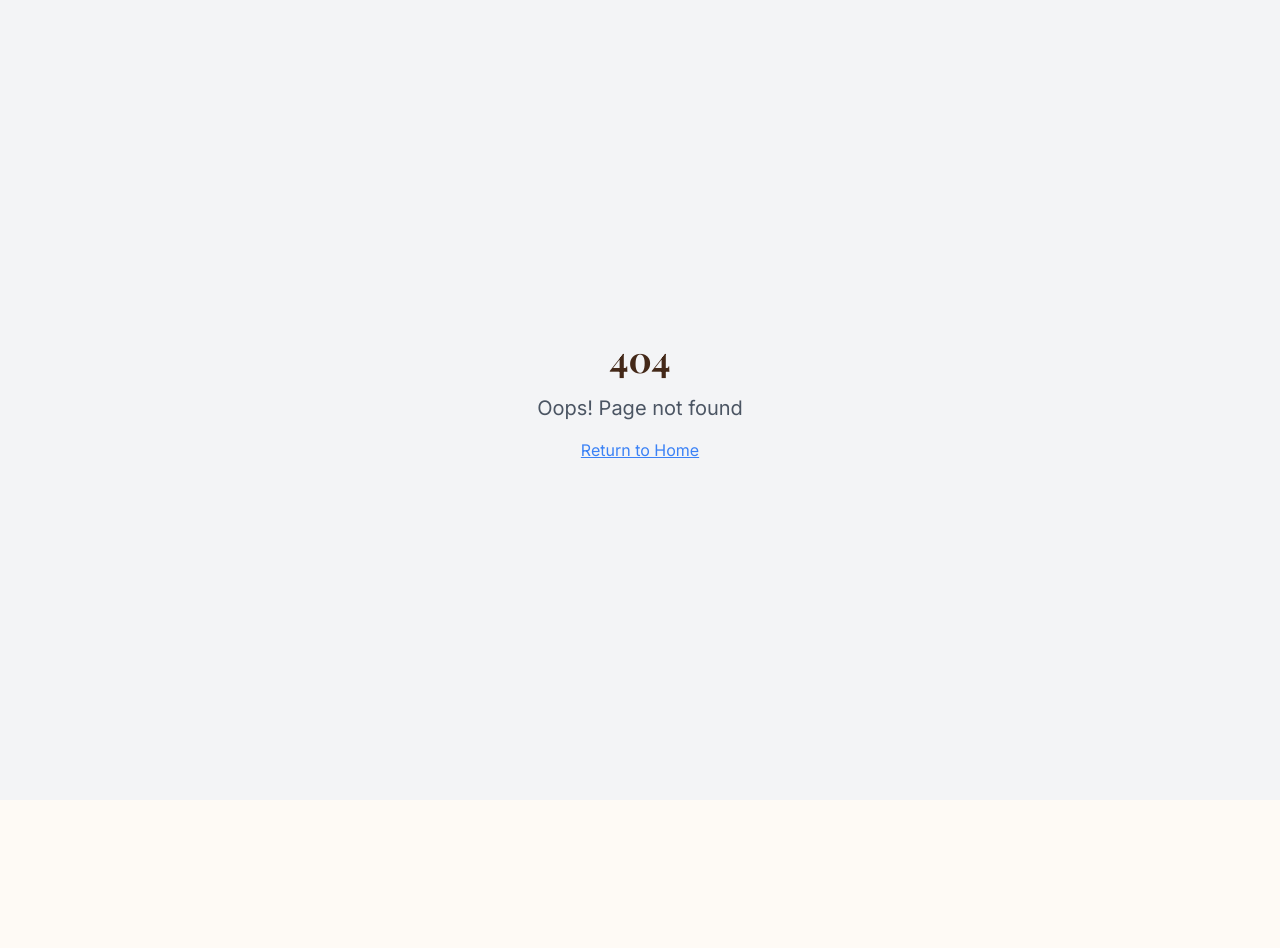
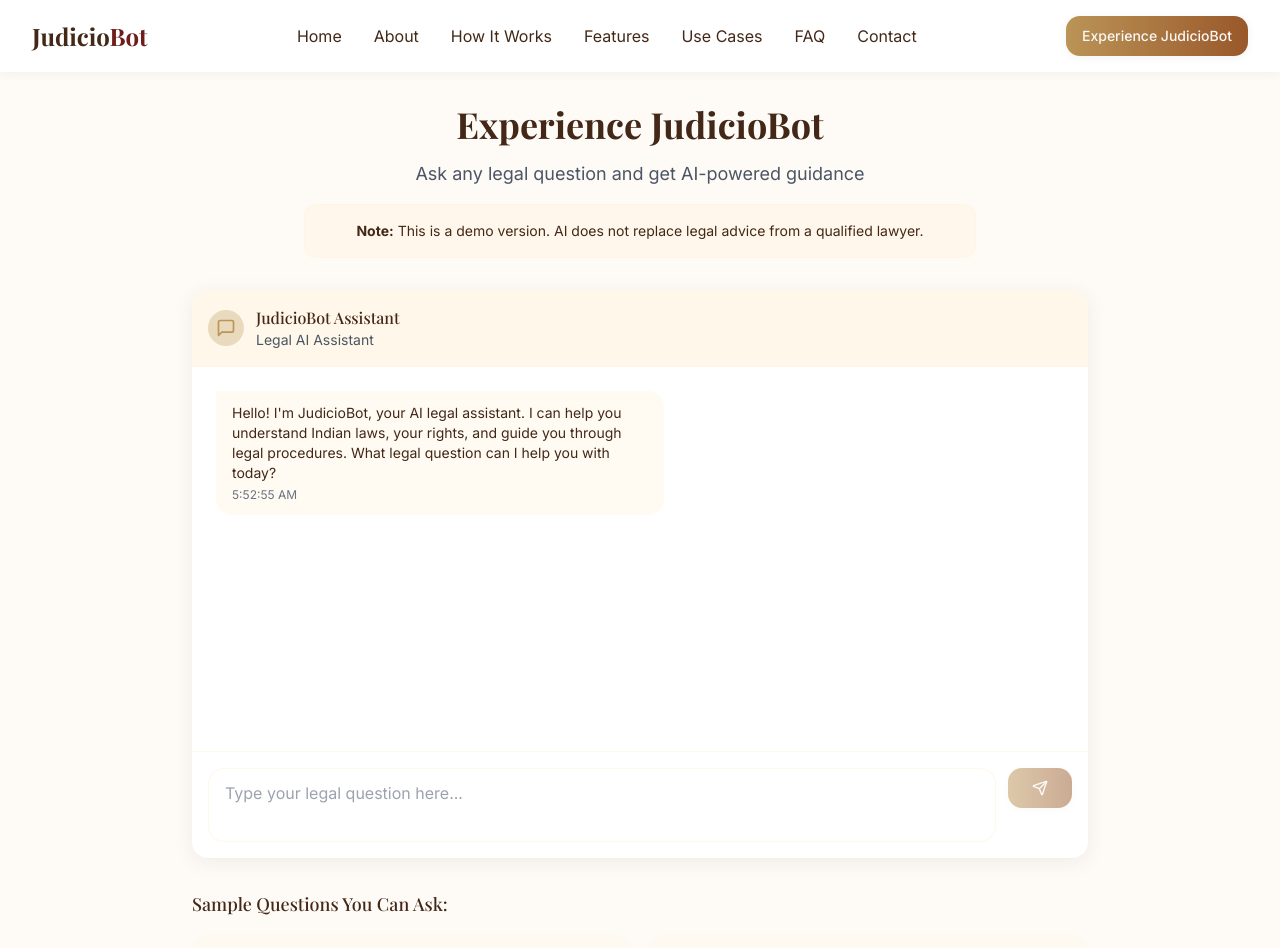
Before and after one commit to dugurumeghana/judicio-pastel-justice, a React (Vite) app: page /experience in a window 1280 px wide. Before the commit this address had no page. Shown: the top 948 px of the page. Before the commit the page ends 800 px from the top, so only its background shows below. Built offline with nearby package versions, Linux system fonts and the light colour scheme.

Commit message:
feat: Implement final website changes
- Made hero text static.
- Removed "For Students & Professionals" and database sections.
- Added "Experience JudicioBot" page.
- Adjusted background color.
- Ensured mission statement remains.

```diff
--- a/src/App.tsx
+++ b/src/App.tsx
@@ -1,9 +1,11 @@
+
 import { Toaster } from "@/components/ui/toaster";
 import { Toaster as Sonner } from "@/components/ui/sonner";
 import { TooltipProvider } from "@/components/ui/tooltip";
 import { QueryClient, QueryClientProvider } from "@tanstack/react-query";
 import { BrowserRouter, Routes, Route } from "react-router-dom";
 import Index from "./pages/Index";
+import ExperienceJudicioBot from "./pages/ExperienceJudicioBot";
 import NotFound from "./pages/NotFound";
 
 const queryClient = new QueryClient();
@@ -16,6 +18,7 @@ const App = () => (
       <BrowserRouter>
         <Routes>
           <Route path="/" element={<Index />} />
+          <Route path="/experience" element={<ExperienceJudicioBot />} />
           {/* ADD ALL CUSTOM ROUTES ABOVE THE CATCH-ALL "*" ROUTE */}
           <Route path="*" element={<NotFound />} />
         </Routes>
--- a/src/components/HeroSection.tsx
+++ b/src/components/HeroSection.tsx
@@ -2,6 +2,7 @@
 import React from 'react';
 import { Button } from "@/components/ui/button";
 import { ArrowRight } from 'lucide-react';
+import { Link } from 'react-router-dom';
 
 const HeroSection = () => {
   return (
@@ -15,19 +16,26 @@ const HeroSection = () => {
             <p className="text-lg md:text-xl text-gray-600 mb-8">
               JudicioBot makes legal awareness accessible to everyone with AI-powered assistance. Get insights on laws, rights, and actions tailored to your situation.
             </p>
+            <div className="bg-judicio-beige/40 border border-judicio-beige/60 p-6 rounded-xl mb-8">
+              <p className="text-xl font-playfair italic text-judicio-text text-center">
+                "Empowering Justice Through Awareness"
+              </p>
+            </div>
             <div className="flex flex-col sm:flex-row gap-4">
-              <Button className="gradient-btn">
-                Try JudicioBot Free
-                <ArrowRight className="ml-2 h-4 w-4" />
-              </Button>
+              <Link to="/experience">
+                <Button className="gradient-btn">
+                  Try JudicioBot Free
+                  <ArrowRight className="ml-2 h-4 w-4" />
+                </Button>
+              </Link>
               <Button variant="outline" className="border-judicio-mutedGold text-judicio-text hover:bg-judicio-mutedGold/10">
                 Learn More
               </Button>
             </div>
           </div>
 
-          <div className="relative animate-float">
-            <div className="absolute -inset-1 bg-gradient-to-r from-judicio-mutedGold to-judicio-rustyOrange rounded-2xl blur opacity-30"></div>
+          <div className="relative">
+            <div className="absolute -inset-1 bg-gradient-to-r from-judicio-mutedGold to-judicio-rustyOrange rounded-2xl blur opacity-20"></div>
             <div className="relative bg-white rounded-2xl shadow-soft overflow-hidden">
               <div className="bg-judicio-beige/70 p-4">
                 <div className="flex items-center space-x-2">
@@ -57,6 +65,7 @@ const HeroSection = () => {
                     type="text"
                     placeholder="Type your legal question..."
                     className="flex-1 py-2 px-4 focus:outline-none text-sm"
+                    readOnly
                   />
                   <button className="bg-gradient-gold-orange text-white p-2 rounded-full mr-1">
                     <svg xmlns="http://www.w3.org/2000/svg" className="h-5 w-5" viewBox="0 0 24 24" fill="none" stroke="currentColor" strokeWidth="2" strokeLinecap="round" strokeLinejoin="round">
@@ -72,8 +81,8 @@ const HeroSection = () => {
       </div>
 
       {/* Decorative elements */}
-      <div className="absolute top-1/3 -left-12 h-40 w-40 rounded-full bg-judicio-rustyOrange/20 blur-3xl opacity-40"></div>
-      <div className="absolute bottom-1/4 right-0 h-60 w-60 rounded-full bg-judicio-mutedGold/30 blur-3xl opacity-20"></div>
+      <div className="absolute top-1/3 -left-12 h-40 w-40 rounded-full bg-judicio-rustyOrange/15 blur-3xl opacity-40"></div>
+      <div className="absolute bottom-1/4 right-0 h-60 w-60 rounded-full bg-judicio-mutedGold/20 blur-3xl opacity-20"></div>
     </section>
   );
 };
--- a/src/components/Navbar.tsx
+++ b/src/components/Navbar.tsx
@@ -2,6 +2,7 @@
 import React, { useState } from 'react';
 import { Button } from "@/components/ui/button";
 import { Menu, X } from 'lucide-react';
+import { Link } from 'react-router-dom';
 
 const Navbar = () => {
   const [isOpen, setIsOpen] = useState(false);
@@ -11,29 +12,30 @@ const Navbar = () => {
   };
 
   return (
-    <header className="bg-white/90 backdrop-blur-sm sticky top-0 z-50 shadow-sm">
+    <header className="bg-white/95 backdrop-blur-sm sticky top-0 z-50 shadow-gentle">
       <div className="max-w-7xl mx-auto px-4 sm:px-6 lg:px-8">
         <div className="flex justify-between items-center py-4">
           <div className="flex-shrink-0">
-            <a href="#" className="flex items-center">
+            <Link to="/" className="flex items-center">
               <span className="text-2xl font-bold text-judicio-text font-playfair">Judicio<span className="text-judicio-deepRed">Bot</span></span>
-            </a>
+            </Link>
           </div>
 
           {/* Desktop menu */}
           <nav className="hidden md:flex space-x-8">
-            <a href="#" className="text-judicio-text hover:text-judicio-deepRed transition-colors">Home</a>
+            <Link to="/" className="text-judicio-text hover:text-judicio-deepRed transition-colors">Home</Link>
             <a href="#about" className="text-judicio-text hover:text-judicio-deepRed transition-colors">About</a>
             <a href="#how-it-works" className="text-judicio-text hover:text-judicio-deepRed transition-colors">How It Works</a>
             <a href="#features" className="text-judicio-text hover:text-judicio-deepRed transition-colors">Features</a>
             <a href="#use-cases" className="text-judicio-text hover:text-judicio-deepRed transition-colors">Use Cases</a>
-            <a href="#for-students" className="text-judicio-text hover:text-judicio-deepRed transition-colors">For Students</a>
             <a href="#faq" className="text-judicio-text hover:text-judicio-deepRed transition-colors">FAQ</a>
             <a href="#contact" className="text-judicio-text hover:text-judicio-deepRed transition-colors">Contact</a>
           </nav>
 
           <div className="hidden md:flex">
-            <Button className="gradient-btn">Try Demo</Button>
+            <Link to="/experience">
+              <Button className="gradient-btn">Experience JudicioBot</Button>
+            </Link>
           </div>
 
           {/* Mobile menu button */}
@@ -52,15 +54,16 @@ const Navbar = () => {
         {isOpen && (
           <div className="md:hidden py-4">
             <div className="flex flex-col space-y-4 pb-4">
-              <a href="#" className="text-judicio-text hover:text-judicio-deepRed transition-colors" onClick={toggleMenu}>Home</a>
+              <Link to="/" className="text-judicio-text hover:text-judicio-deepRed transition-colors" onClick={toggleMenu}>Home</Link>
               <a href="#about" className="text-judicio-text hover:text-judicio-deepRed transition-colors" onClick={toggleMenu}>About</a>
               <a href="#how-it-works" className="text-judicio-text hover:text-judicio-deepRed transition-colors" onClick={toggleMenu}>How It Works</a>
               <a href="#features" className="text-judicio-text hover:text-judicio-deepRed transition-colors" onClick={toggleMenu}>Features</a>
               <a href="#use-cases" className="text-judicio-text hover:text-judicio-deepRed transition-colors" onClick={toggleMenu}>Use Cases</a>
-              <a href="#for-students" className="text-judicio-text hover:text-judicio-deepRed transition-colors" onClick={toggleMenu}>For Students</a>
               <a href="#faq" className="text-judicio-text hover:text-judicio-deepRed transition-colors" onClick={toggleMenu}>FAQ</a>
               <a href="#contact" className="text-judicio-text hover:text-judicio-deepRed transition-colors" onClick={toggleMenu}>Contact</a>
-              <Button className="gradient-btn w-full">Try Demo</Button>
+              <Link to="/experience" onClick={toggleMenu}>
+                <Button className="gradient-btn w-full">Experience JudicioBot</Button>
+              </Link>
             </div>
           </div>
         )}
--- a/src/index.css
+++ b/src/index.css
@@ -7,7 +7,7 @@
 
 @layer base {
   :root {
-    --background: 44 20% 98%;
+    --background: 44 30% 97%;
     --foreground: 28 44% 15%;
 
     --card: 0 0% 100%;
@@ -17,33 +17,33 @@
     --popover-foreground: 28 44% 15%;
 
     --primary: 28 44% 15%;
-    --primary-foreground: 44 20% 98%;
+    --primary-foreground: 44 30% 97%;
 
-    --secondary: 44 50% 90%;
+    --secondary: 44 60% 95%;
     --secondary-foreground: 28 44% 15%;
 
-    --muted: 44 50% 90%;
+    --muted: 44 60% 95%;
     --muted-foreground: 25 15% 45%;
 
-    --accent: 44 50% 90%;
+    --accent: 44 60% 95%;
     --accent-foreground: 28 44% 15%;
 
     --destructive: 8 82% 27%;
-    --destructive-foreground: 44 20% 98%;
+    --destructive-foreground: 44 30% 97%;
 
-    --border: 44 30% 85%;
-    --input: 44 30% 85%;
+    --border: 44 40% 90%;
+    --input: 44 40% 90%;
     --ring: 28 44% 15%;
 
     --radius: 1rem;
 
-    --sidebar-background: 44 20% 98%;
+    --sidebar-background: 44 30% 97%;
     --sidebar-foreground: 28 30% 25%;
     --sidebar-primary: 28 44% 15%;
-    --sidebar-primary-foreground: 44 20% 98%;
-    --sidebar-accent: 44 40% 92%;
+    --sidebar-primary-foreground: 44 30% 97%;
+    --sidebar-accent: 44 50% 94%;
     --sidebar-accent-foreground: 28 44% 15%;
-    --sidebar-border: 44 25% 88%;
+    --sidebar-border: 44 35% 92%;
     --sidebar-ring: 25 35% 50%;
   }
 
@@ -62,7 +62,7 @@
 
 @layer components {
   .gradient-btn {
-    @apply bg-gradient-gold-orange text-white font-medium py-3 px-6 rounded-full shadow-soft transition-all hover:shadow-md hover:scale-105;
+    @apply bg-gradient-gold-orange text-white font-medium py-3 px-6 rounded-full shadow-gentle transition-all hover:shadow-soft hover:scale-105;
   }
 
   .section-container {
@@ -78,6 +78,6 @@
   }
 
   .card {
-    @apply bg-white rounded-2xl shadow-soft p-6 transition-all hover:shadow-md;
+    @apply bg-white rounded-2xl shadow-gentle p-6 transition-all hover:shadow-soft;
   }
 }
--- /dev/null
+++ b/src/pages/ExperienceJudicioBot.tsx
@@ -0,0 +1,167 @@
+
+import React, { useState } from 'react';
+import Navbar from '@/components/Navbar';
+import Footer from '@/components/Footer';
+import { Button } from "@/components/ui/button";
+import { Send, MessageSquare } from 'lucide-react';
+
+interface Message {
+  id: number;
+  text: string;
+  isUser: boolean;
+  timestamp: Date;
+}
+
+const ExperienceJudicioBot = () => {
+  const [messages, setMessages] = useState<Message[]>([
+    {
+      id: 1,
+      text: "Hello! I'm JudicioBot, your AI legal assistant. I can help you understand Indian laws, your rights, and guide you through legal procedures. What legal question can I help you with today?",
+      isUser: false,
+      timestamp: new Date()
+    }
+  ]);
+  const [inputText, setInputText] = useState('');
+
+  const handleSendMessage = () => {
+    if (inputText.trim()) {
+      const newUserMessage: Message = {
+        id: messages.length + 1,
+        text: inputText,
+        isUser: true,
+        timestamp: new Date()
+      };
+
+      const botResponse: Message = {
+        id: messages.length + 2,
+        text: "Thank you for your question. This is a demo version of JudicioBot. In the full version, I would analyze your query and provide relevant legal information, applicable laws, and guidance on next steps. Please consult with a qualified lawyer for specific legal advice.",
+        isUser: false,
+        timestamp: new Date()
+      };
+
+      setMessages([...messages, newUserMessage, botResponse]);
+      setInputText('');
+    }
+  };
+
+  const handleKeyPress = (e: React.KeyboardEvent) => {
+    if (e.key === 'Enter' && !e.shiftKey) {
+      e.preventDefault();
+      handleSendMessage();
+    }
+  };
+
+  return (
+    <div className="min-h-screen flex flex-col bg-judicio-background">
+      <Navbar />
+
+      <main className="flex-1 container mx-auto px-4 py-8">
+        <div className="max-w-4xl mx-auto">
+          {/* Header */}
+          <div className="text-center mb-8">
+            <h1 className="text-3xl md:text-4xl font-bold font-playfair text-judicio-text mb-4">
+              Experience JudicioBot
+            </h1>
+            <p className="text-lg text-gray-600 mb-4">
+              Ask any legal question and get AI-powered guidance
+            </p>
+            <div className="bg-judicio-beige/50 border border-judicio-beige/60 p-4 rounded-xl max-w-2xl mx-auto">
+              <p className="text-sm text-judicio-text">
+                <strong>Note:</strong> This is a demo version. AI does not replace legal advice from a qualified lawyer.
+              </p>
+            </div>
+          </div>
+
+          {/* Chat Container */}
+          <div className="bg-white rounded-2xl shadow-soft overflow-hidden">
+            {/* Chat Header */}
+            <div className="bg-judicio-beige/70 p-4 border-b border-judicio-beige/60">
+              <div className="flex items-center space-x-3">
+                <div className="bg-judicio-mutedGold/30 p-2 rounded-full">
+                  <MessageSquare className="h-5 w-5 text-judicio-mutedGold" />
+                </div>
+                <div>
+                  <h3 className="font-medium text-judicio-text">JudicioBot Assistant</h3>
+                  <p className="text-sm text-gray-600">Legal AI Assistant</p>
+                </div>
+              </div>
+            </div>
+
+            {/* Messages Area */}
+            <div className="h-96 overflow-y-auto p-6 space-y-4">
+              {messages.map((message) => (
+                <div
+                  key={message.id}
+                  className={`flex ${message.isUser ? 'justify-end' : 'justify-start'}`}
+                >
+                  <div
+                    className={`max-w-xs lg:max-w-md px-4 py-3 rounded-lg ${
+                      message.isUser
+                        ? 'bg-judicio-mutedGold/20 text-judicio-text rounded-tr-none'
+                        : 'bg-judicio-beige/40 text-judicio-text rounded-tl-none'
+                    }`}
+                  >
+                    <p className="text-sm">{message.text}</p>
+                    <p className="text-xs text-gray-500 mt-1">
+                      {message.timestamp.toLocaleTimeString()}
+                    </p>
+                  </div>
+                </div>
+              ))}
+            </div>
+
+            {/* Input Area */}
+            <div className="p-4 border-t border-judicio-beige/60">
+              <div className="flex space-x-3">
+                <textarea
+                  value={inputText}
+                  onChange={(e) => setInputText(e.target.value)}
+                  onKeyPress={handleKeyPress}
+                  placeholder="Type your legal question here..."
+                  className="flex-1 resize-none border border-judicio-beige/60 rounded-lg px-4 py-3 focus:outline-none focus:ring-2 focus:ring-judicio-mutedGold/50 focus:border-judicio-mutedGold"
+                  rows={2}
+                />
+                <Button
+                  onClick={handleSendMessage}
+                  className="gradient-btn px-6"
+                  disabled={!inputText.trim()}
+                >
+                  <Send className="h-4 w-4" />
+                </Button>
+              </div>
+            </div>
+          </div>
+
+          {/* Sample Questions */}
+          <div className="mt-8">
+            <h3 className="text-lg font-medium text-judicio-text mb-4">
+              Sample Questions You Can Ask:
+            </h3>
+            <div className="grid grid-cols-1 md:grid-cols-2 gap-4">
+              {[
+                "What are my rights as a tenant in India?",
+                "How do I file a consumer complaint?",
+                "What is the POSH Act and how does it protect me?",
+                "What should I do if I'm a victim of cybercrime?",
+                "How can I register a police complaint?",
+                "What are the procedures for filing a divorce?"
+              ].map((question, index) => (
+                <button
+                  key={index}
+                  onClick={() => setInputText(question)}
+                  className="text-left p-3 bg-judicio-beige/30 hover:bg-judicio-beige/50 rounded-lg transition-colors text-sm text-judicio-text"
+                >
+                  {question}
+                </button>
+              ))}
+            </div>
+          </div>
+        </div>
+      </main>
+
+      <Footer />
+    </div>
+  );
+};
+
+export default ExperienceJudicioBot;
--- a/src/pages/Index.tsx
+++ b/src/pages/Index.tsx
@@ -6,7 +6,6 @@ import AboutSection from '@/components/AboutSection';
 import HowItWorksSection from '@/components/HowItWorksSection';
 import FeaturesSection from '@/components/FeaturesSection';
 import UseCasesSection from '@/components/UseCasesSection';
-import ForStudentsSection from '@/components/ForStudentsSection';
 import FaqSection from '@/components/FaqSection';
 import ContactSection from '@/components/ContactSection';
 import ChatbotDemoSection from '@/components/ChatbotDemoSection';
@@ -22,7 +21,6 @@ const Index = () => {
         <HowItWorksSection />
         <FeaturesSection />
         <UseCasesSection />
-        <ForStudentsSection />
         <ChatbotDemoSection />
         <FaqSection />
         <ContactSection />
--- a/tailwind.config.ts
+++ b/tailwind.config.ts
@@ -65,12 +65,12 @@ export default {
 				},
 				// JudicioBot warm earthy colors
 				judicio: {
-					beige: '#FFE6A7',        // Warm pastel beige background
+					beige: '#FFF4E0',        // Much lighter warm beige background
 					deepRed: '#6F1D1B',      // Bold grounding highlight
 					mutedGold: '#BB9457',    // Warm soft tone for buttons
 					darkBrown: '#432818',    // Rich color for typography
 					rustyOrange: '#99582A',  // Secondary highlight/accent
-					background: '#FEFAF5',   // Slightly lighter background
+					background: '#FEFBF7',   // Very light cream background
 					text: '#432818',         // Primary text color
 				},
 			},
@@ -96,22 +96,18 @@ export default {
 					'0%': { opacity: '0', transform: 'translateY(10px)' },
 					'100%': { opacity: '1', transform: 'translateY(0)' },
 				},
-				'float': {
-					'0%, 100%': { transform: 'translateY(0)' },
-					'50%': { transform: 'translateY(-10px)' },
-				},
 			},
 			animation: {
 				'accordion-down': 'accordion-down 0.2s ease-out',
 				'accordion-up': 'accordion-up 0.2s ease-out',
 				'fade-in': 'fade-in 0.5s ease-out',
-				'float': 'float 4s ease-in-out infinite',
 			},
 			backgroundImage: {
 				'gradient-gold-orange': 'linear-gradient(90deg, #BB9457 0%, #99582A 100%)',
 			},
 			boxShadow: {
-				'soft': '0 4px 20px rgba(67, 40, 24, 0.1)',
+				'soft': '0 4px 20px rgba(67, 40, 24, 0.08)',
+				'gentle': '0 2px 10px rgba(67, 40, 24, 0.05)',
 			},
 		}
 	},
```
Also changed, not shown: src/components/FeaturesSection.tsx (+11 -11 lines).
